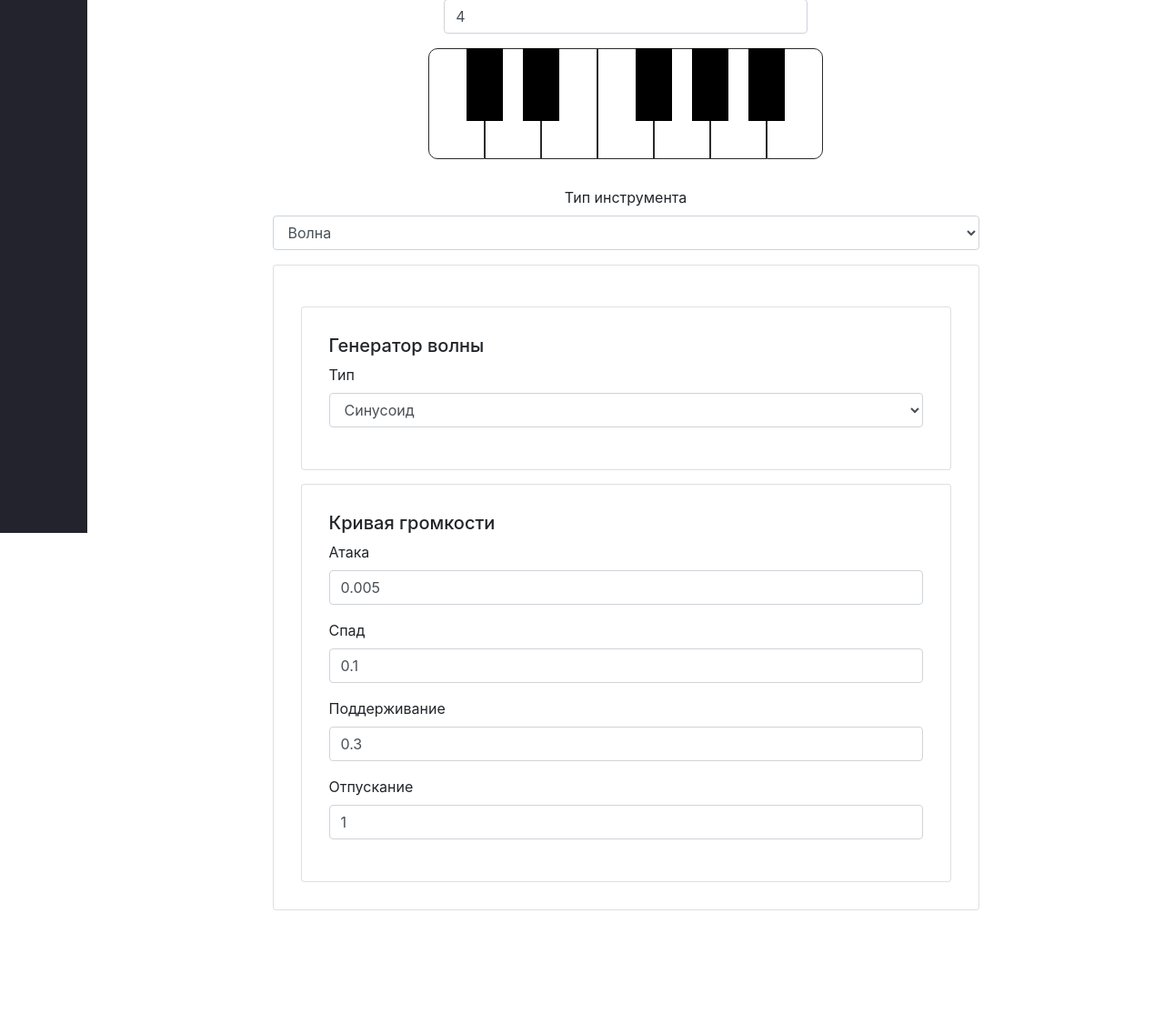
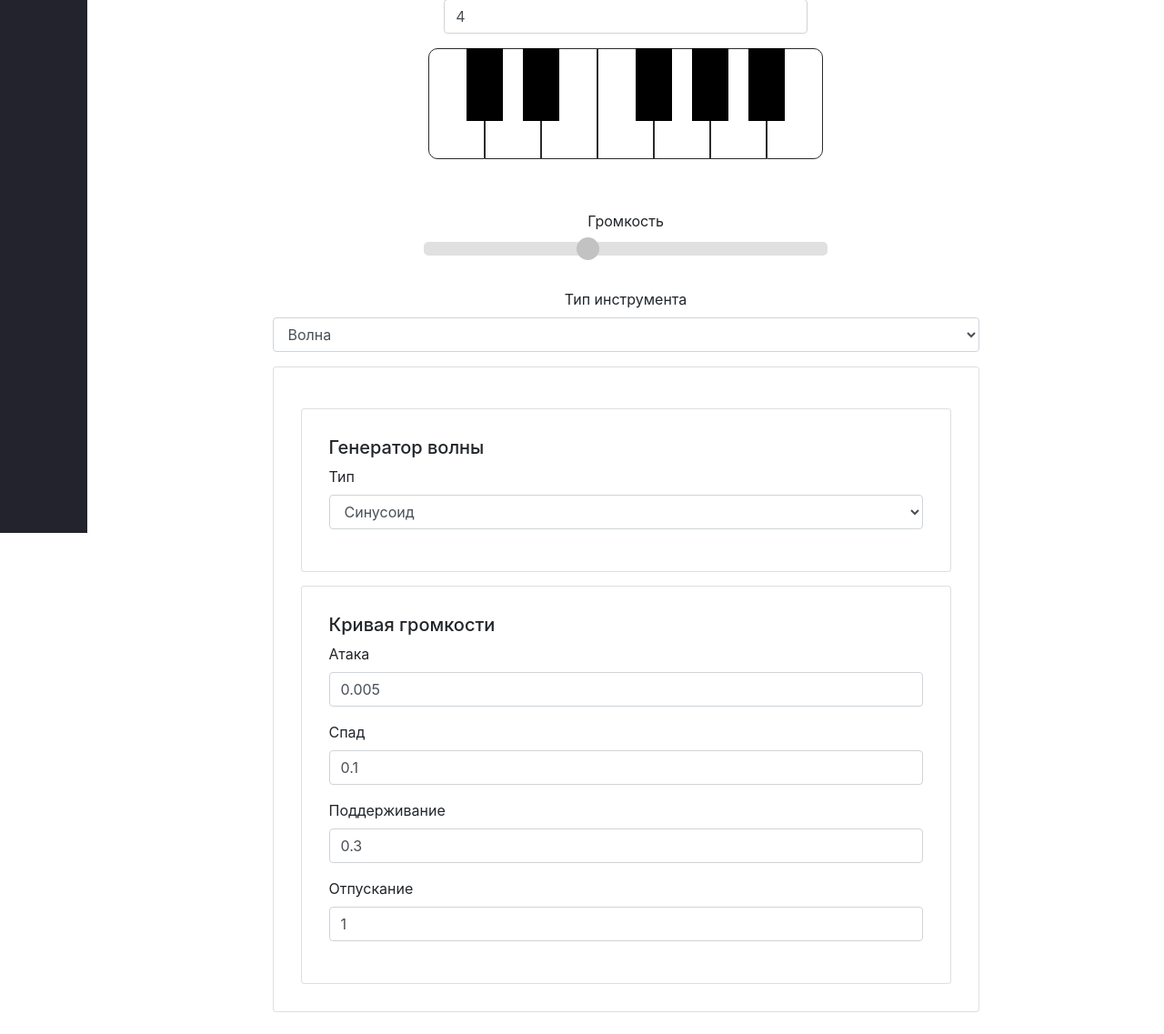
Before and after one commit to korsilyn/MusicShaper, a Django app: template main/templates/project/instrument/new.html in a window 1280 px wide. Shown: the part 214-1351 px from the top of the page at 91% size. Before the commit the page ends 1215 px from the top, so only its background shows below. Run offline with Django 3.2, Linux system fonts and the light colour scheme; the template is opened without the code that fills it, so the values that code supplies are empty; some libraries are stand-ins or nearby versions.

Commit message:
instruments++

```diff
--- a/main/templates/project/instrument/new.html
+++ b/main/templates/project/instrument/new.html
@@ -7,12 +7,13 @@
 
 {% block 'head' %}
     {% include 'components/piano-keys.html' %}
+    <link rel="stylesheet" href="{% static 'styles/slider.css' %}">
     <style>
         .card {
             padding: 30px;
         }
 
-        #synthSelector, #synthSettings {
+        div.container > * {
             max-width: 70%;
             margin-left: auto;
             margin-right: auto;
@@ -41,6 +42,12 @@
     </div>
 
     <piano-keys></piano-keys>
+
+    <div class="margin-top-5"></div>
+    <div class="form-group mx-auto text-center" style="width: 40%;">
+        <label>Громкость</label>
+        <input type="range" min="-20" max="5" value="-10" class="slider" id="volumeSlider">
+    </div>
 
     <div class="form-group text-center" style="margin-top: 30px;">
         <label>Тип инструмента</label>
@@ -112,7 +119,7 @@
             const set = (obj, key) => {
                 if (key.startsWith('s__'))
                     set(obj[key.slice(3)], 'value');
-                else
+                else if (obj !== undefined)
                     obj[key] = value;
             }
 
@@ -142,11 +149,13 @@
             if (max !== undefined) input.max = max;
             input.step = step !== undefined ? step : 0.1;
 
-            input.onchange = () => {
-                if (min !== undefined && input.value < min) input.value = min;
-                if (max !== undefined && input.value > max) input.value = max;
-                updateSynth(getSettingsPath(name, input), Number(input.value));
+            input.onchange = function () {
+                if (min !== undefined && this.value < min) this.value = min;
+                if (max !== undefined && this.value > max) this.value = max;
+                updateSynth(getSettingsPath(name, this), Number(this.value));
             };
+
+            input.onchange();
 
             return formGroup;
         }
@@ -164,10 +173,11 @@
                 select.appendChild(optionEl);
             });
 
-            select.onchange = () => {
-                console.log(select.value);
-                updateSynth(getSettingsPath(name, select), select.value);
+            select.onchange = function () {
+                updateSynth(getSettingsPath(name, this), this.value);
             }
+
+            select.onchange();
 
             return formGroup;
         }
@@ -200,9 +210,11 @@
         }
 
         synthSelector.onchange = ({ srcElement: { value: synthName } }) => {
-            synthSettingsDiv.innerHTML = '';
-            drawSettings(getSynthDefaults(synthName), synthSettingsDiv);
             makeSynth(Tone[synthName]);
+            setTimeout(() => {
+                synthSettingsDiv.innerHTML = '';
+                drawSettings(getSynthDefaults(synthName), synthSettingsDiv);
+            }, 100)
         }
 
         // #endregion
@@ -213,6 +225,10 @@
 
         document.getElementById('octaveInput').onchange = function () {
             piano.setAttribute('octave', this.value);
+        }
+
+        document.getElementById('volumeSlider').onchange = function () {
+            if (piano.synth) piano.synth.volume.value = Number(this.value);
         }
 
         const gain = new Tone.Gain(0.3);
@@ -228,11 +244,10 @@
             piano.synth.connect(gain);
         }
 
-        makeSynth(Tone.Synth);
-
         // #endregion
 
         // init
+        makeSynth(Tone.Synth);
         synthSelector.onchange({ srcElement: { value: 'Synth' } });
 
         })();
--- a/main/templates/search.html
+++ b/main/templates/search.html
@@ -92,7 +92,7 @@
             }
 
             $.ajax({
-                url: "{% url 'search' %}",
+                url: window.location.href,
                 dataType: 'json',
                 method: 'POST',
                 data: {
--- a/static/scripts/instrumentDefaults.js
+++ b/static/scripts/instrumentDefaults.js
@@ -2,13 +2,45 @@ function undefinedOr(v, d) {
     return v === undefined ? d : v;
 }
 
-function defaultEnvelope(values={}, remove=[]) {
+function Positive(dv = 0, step = 0.1) {
+    return [dv, 0, Infinity, step];
+}
+
+function RealNumber(dv = 0, step = 0.1) {
+    return [dv, -Infinity, Infinity, step];
+}
+
+function Frequency(dv = 261) {
+    return Positive(dv, 16);
+}
+
+function Detune(dv = 0) {
+    return [dv, -Infinity, Infinity, 100];
+}
+
+function Decibel(dv = -10) {
+    return [dv, -Infinity, Infinity, 0.5];
+}
+
+function defaultEnvelope({ attack = 0.005, decay = 0.1, sustain = 0.3, release = 1 } = {}, remove = []) {
     let env = {
-        attack:  [undefinedOr(values.attack,  0.005),  0],
-        decay:   [undefinedOr(values.decay,   0.1),    0],
-        sustain: [undefinedOr(values.sustain, 0.3), 0, 1],
-        release: [undefinedOr(values.release, 1),      0.01],
+        attack:  [attack,     0],
+        decay:   [decay,      0],
+        sustain: [sustain, 0, 1],
+        release: [release, 0.01],
     };
+    remove.forEach(rkey => delete env[rkey]);
+    return env;
+}
+
+function filterEnvelope(values = {}, remove = []) {
+    let env = defaultEnvelope(values);
+    env = {
+        ...env,
+        baseFrequency: Frequency(undefinedOr(values.baseFrequency, 200)),
+        octaves: Positive(undefinedOr(values.octaves, 7)),
+        exponent: RealNumber(undefinedOr(values.exponent, 1), 1),
+    }
     remove.forEach(rkey => delete env[rkey]);
     return env;
 }
@@ -21,7 +53,7 @@ function defaultOscillator(defaultType) {
 }
 
 function getSynthNames() {
-    return ['Synth', 'NoiseSynth', 'AMSynth'];
+    return ['Synth', 'NoiseSynth', 'AMSynth', 'MonoSynth', 'DuoSynth'];
 }
 
 function getSynthDefaults(synthName) {
@@ -44,7 +76,7 @@ function getSynthDefaults(synthName) {
 
         case 'AMSynth': return {
             s__harmonicity: [3, 0],
-            s__detune: [0, -Infinity, Infinity, 100],
+            s__detune: Detune(0),
             oscillator: defaultOscillator('sine'),
             modulation: defaultOscillator('square'),
             envelope: defaultEnvelope({
@@ -60,6 +92,52 @@ function getSynthDefaults(synthName) {
                 release: 0.5
             }),
         };
+
+        case 'MonoSynth': return {
+            s__volume: Decibel(-25),
+            s__detune: Detune(0),
+            oscillator: defaultOscillator('square'),
+            filter: {
+                Q: Positive(6, 3),
+                type: [
+                    'lowpass', 'highpass', 'bandpass',
+                    'lowshelf', 'highshelf', 'notch',
+                    'allpass', 'peaking'
+                ],
+                rolloff: [
+                    '-12', '-24', '-48', '-96'
+                ]
+            },
+            envelope: defaultEnvelope({
+                attack: 0.005,
+                decay: 0.1,
+                sustain: 0.9,
+                release: 1,
+            }),
+            filterEnvelope: filterEnvelope({
+                attack: 0.06,
+                decay: 0.2,
+                sustain: 0.5,
+                release: 2,
+                baseFrequency: 200,
+                octaves: 7,
+                exponent: 2
+            })
+        };
+
+        case 'DuoSynth': return {
+            s__vibratoAmount: [0.5, 0],
+            s__vibratoRate: Positive(5, 1),
+            s__harmonicity: [1.5, 0],
+            voice0: {
+                s__frequency: Frequency(261),
+                ...getSynthDefaults('MonoSynth'),
+            },
+            voice1: {
+                s__frequency: Frequency(261),
+                ...getSynthDefaults('MonoSynth'),
+            },
+        };
     }
 }
 
@@ -68,8 +146,20 @@ const translations = {
         Synth: 'Волна',
         NoiseSynth: 'Шум',
         AMSynth: 'Двойная волна',
+        MonoSynth: 'Волна с фильтром',
+        DuoSynth: 'Двойная волна с фильтром',
 
-        value: 'величина',
+        value: 'Величина',
+        s__volume: 'Громкость',
+        s__frequency: 'Частота',
+        filter: 'Фильтр',
+        baseFrequency: 'Базовая частота',
+        octaves: 'Октавы',
+        exponent: 'Экспонента',
+        rolloff: 'Спад частоты',
+
+        s__vibratoAmount: 'Колчисетво вибрато',
+        s__vibratoRate: 'Скорость вибрато',
 
         oscillator: 'Генератор волны',
         type: 'Тип',
@@ -79,6 +169,7 @@ const translations = {
         sawtooth: 'Пила',
 
         envelope: 'Кривая громкости',
+        filterEnvelope: 'Кривая фильтра',
         attack: 'Атака',
         decay: 'Спад',
         sustain: 'Поддерживание',
@@ -93,9 +184,14 @@ const translations = {
         s__detune: 'Расстроенность',
         modulation: 'Модуляция',
         modulationEnvelope: 'Кривая модуляции',
+
+        voice0: 'Первая волна с фильтром',
+        voice1: 'Вторая волна с фильтром',
+
+        Q: 'Качество',
     }
 }
 
-function translate(value, lang='ru') {
+function translate(value, lang = 'ru') {
     return (translations[lang] || {})[value] || value;
 }
--- /dev/null
+++ b/static/styles/slider.css
@@ -0,0 +1,29 @@
+.slider {
+    -webkit-appearance: none;
+    width: 100%;
+    height: 15px;
+    border-radius: 5px;
+    background: #d3d3d3;
+    outline: none;
+    opacity: 0.7;
+    -webkit-transition: .2s;
+    transition: opacity .2s;
+}
+
+.slider::-webkit-slider-thumb {
+    -webkit-appearance: none;
+    appearance: none;
+    width: 25px;
+    height: 25px;
+    border-radius: 50%;
+    background: darkgrey;
+    cursor: w-resize;
+}
+
+.slider::-moz-range-thumb {
+    width: 25px;
+    height: 25px;
+    border-radius: 50%;
+    background: darkgrey;
+    cursor: w-resize;
+}
```
